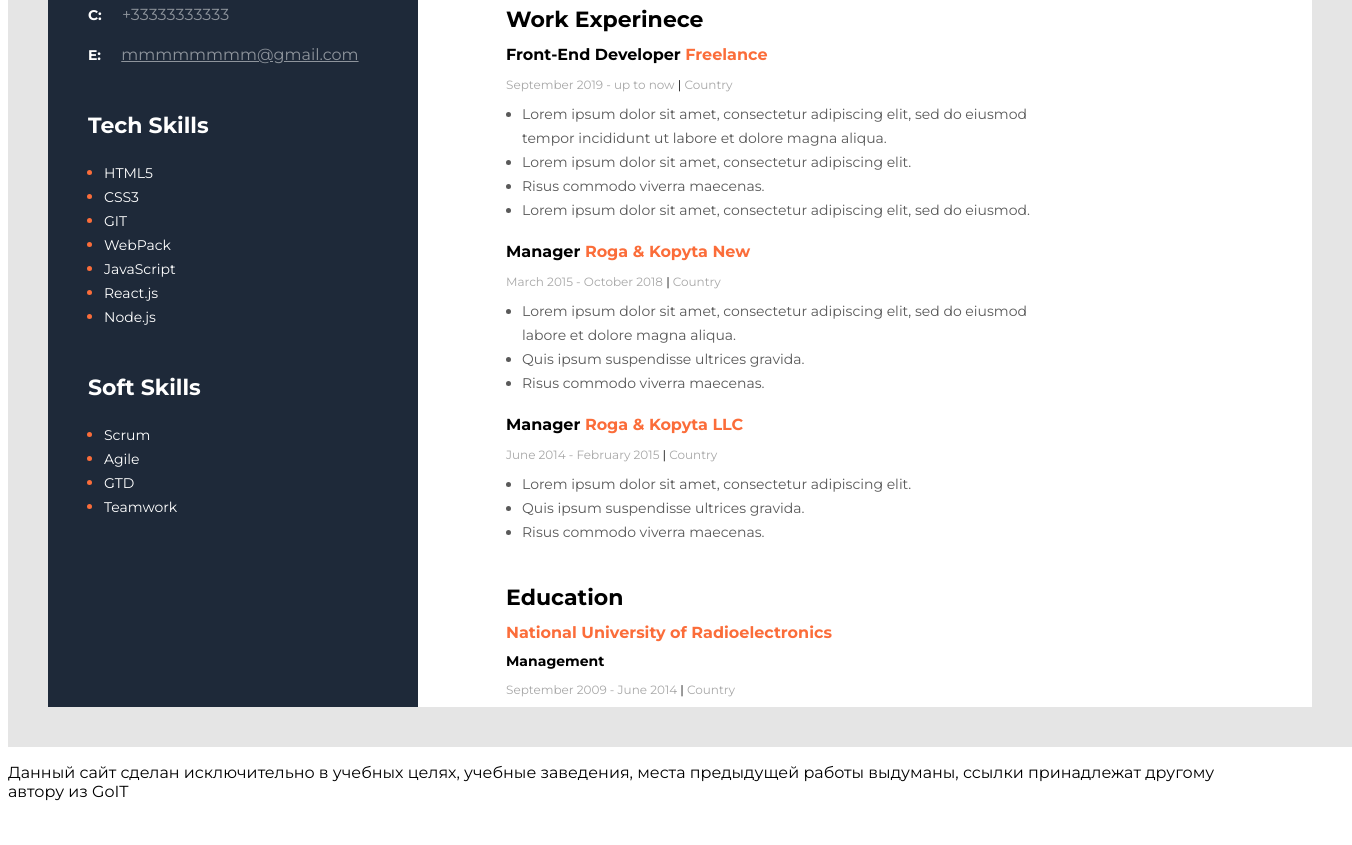
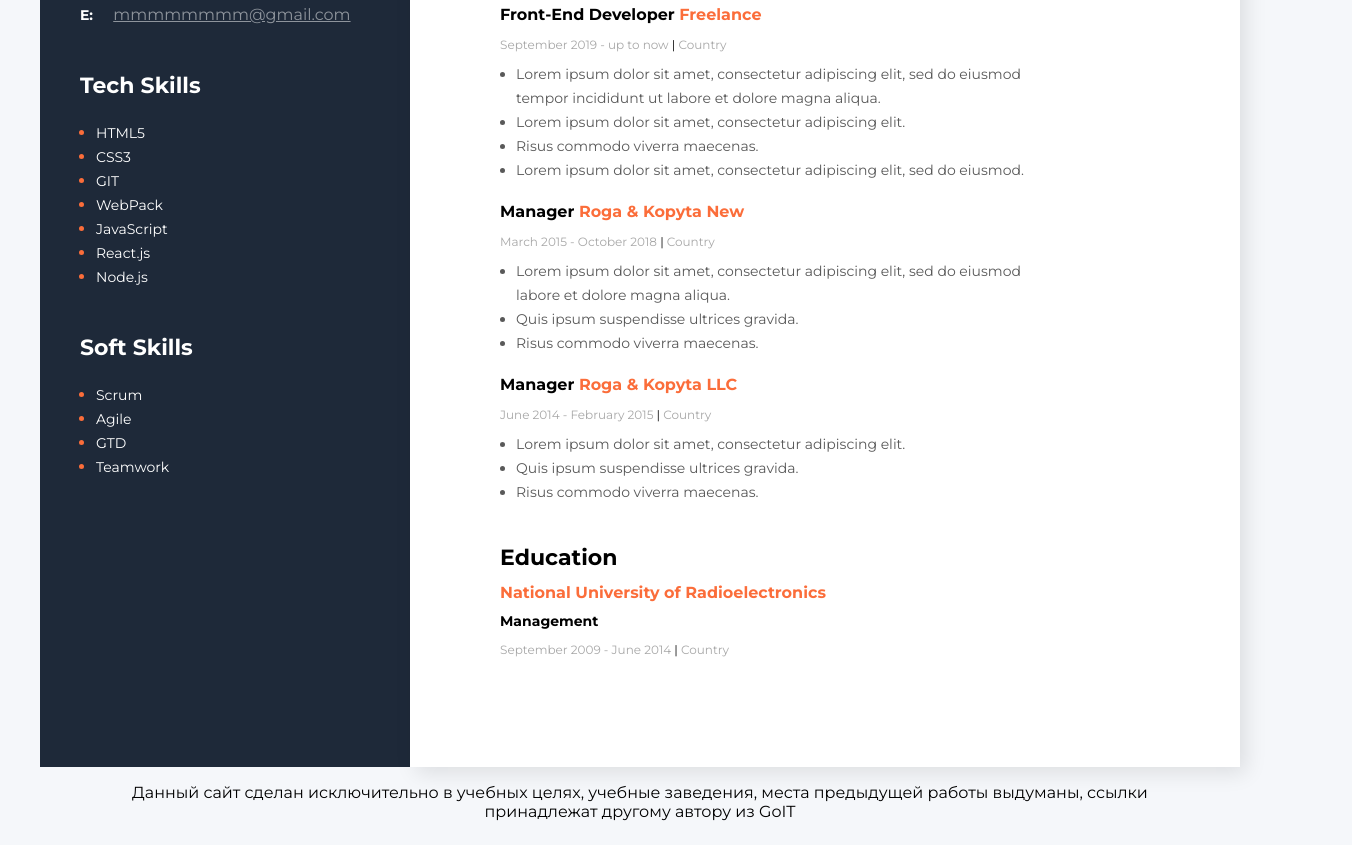
Before and after one commit to YevgenMalashenko/Tutorial-Resume, a plain HTML site: page index.html in a window 1280 px wide. Shown: the part 574-1419 px from the top of the page, 1352 px wide, since content can reach past the window. Before the commit the page ends 1391 px from the top, so only its background shows below. Drawn offline with Linux system fonts and the light colour scheme.

Commit message:
finish my site

```diff
--- a/index.html
+++ b/index.html
@@ -139,7 +139,7 @@
     </aside>
   </div>
 <footer>
-  <p>Данный сайт сделан исключительно в учебных целях, учебные заведения, места предыдущей работы выдуманы, ссылки принадлежат другому автору из GoIT</p>
+  <p class="footer-text">Данный сайт сделан исключительно в учебных целях, учебные заведения, места предыдущей работы выдуманы, ссылки принадлежат другому автору из GoIT</p>
 </footer>
 
 </body>
--- a/styles/styles.css
+++ b/styles/styles.css
@@ -1,23 +1,21 @@
 body {
     font-family: 'Montserrat', sans-serif;
+    background: #F5F7FA;
 }
 
 .main {
-    background: #E5E5E5;
+
     display: flex;
     flex-direction: row-reverse;
-    padding: 40px;
     width: 1200px;
     margin: 0 auto;
-    justify-content: center;
-    width: 100%;
 }
 
 .main-content {
     background-color: #fff;
-    padding-top: 100px;
-    padding-left: 88px;
+    padding: 100px 90px;
     width: 830px;
+    box-shadow: 6px 6px 20px rgba(0, 0, 0, 0.1);
 }
 
 .title-position {
@@ -40,6 +38,7 @@ body {
     font-size: 14px;
     line-height: 24px;
     margin-bottom: 40px;
+    color: #595959;
 }
 
 .projects {
@@ -67,6 +66,7 @@ body {
     line-height: 24px;
     color: #595959;
     text-decoration: none;
+    margin-left: 10px;
 }
 
 .dots {
@@ -259,3 +259,13 @@ body {
     font-size: 14px;
     line-height: 24px;
 }
+
+footer {
+    display: flex;
+    justify-content: center;
+}
+
+.footer-text {
+    width: 1100px;
+    text-align: center;
+}
```
